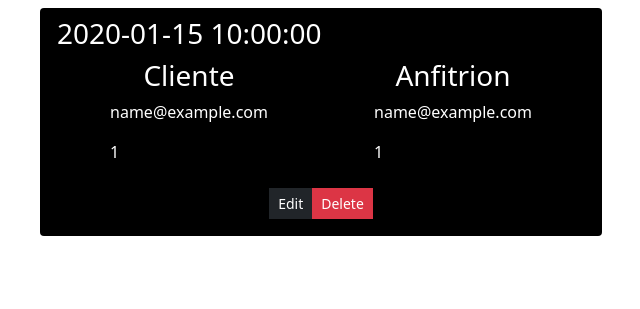
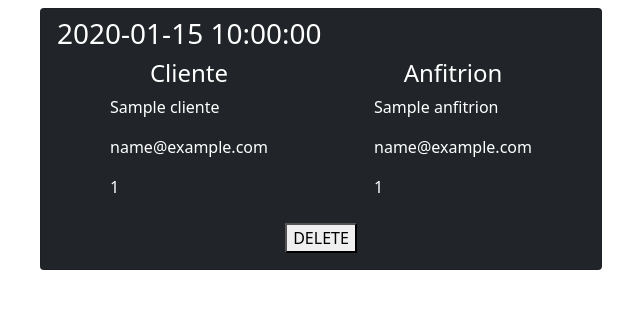
Before and after one commit to IviCarc/chatbot, a Flask app: page /reuniones in a window 1280 px wide. Shown: the part 56-365 px from the top of the page, without its empty margins (319-959 px from the left). Run offline with Flask 3, Linux system fonts and the light colour scheme; tables that the repository leaves empty hold one stand-in row (values such as "Sample post").

Commit message:
intento de delete en html

```diff
--- a/src/app.py
+++ b/src/app.py
@@ -5,13 +5,13 @@ from controllers.controllers import reuniones
 from controllers.chat_controllers import bot_chat, process, bot
 
 from utils.db import db
-
+from flask_cors import CORS
 from flask_sqlalchemy import SQLAlchemy
 from dotenv import load_dotenv
 import os
 
 app = Flask(__name__)
-
+CORS(app)
 # Configuracion de flash_sqlalchemy
 load_dotenv("./")
 SQLALCHEMY_DATABASE_URI =  os.getenv("SQLALCHEMY_DATABASE_URI")
--- a/src/controllers/controllers.py
+++ b/src/controllers/controllers.py
@@ -1,4 +1,4 @@
-from flask import request, Blueprint, jsonify, render_template
+from flask import request, Blueprint, jsonify, render_template, redirect, url_for
 from utils.db import db
 
 from models.anfitrion import Anfitrion
@@ -80,7 +80,9 @@ def editarReunion(id):
 
 @reuniones.route('/<int:id>', methods=["DELETE"])
 def eliminarReunion(id):
+    print(id)
     reunion = Reunion.query.get(id)
     db.session.delete(reunion)
     db.session.commit()
-    return jsonify(Reunion.serialize(reunion))
+    # return jsonify(Reunion.serialize(reunion))
+    return redirect(url_for('reuniones.getAllReuniones'))
--- a/src/templates/layout.html
+++ b/src/templates/layout.html
@@ -32,7 +32,7 @@
       <!-- contacts list -->
       <div class="w-50 m-auto">
         {% for reunion in reuniones %}
-          <div class="card mb-1 bg-black text-white">
+          <div class="card mb-1 bg-dark text-white">
 
             <div class="card-body py-2 px-3">
               <div class="d-flex justify-content-between">
@@ -40,21 +40,54 @@
               </div>
               <div class="d-flex justify-content-around">
                 <div>
-                  <h3 class="text-center">Cliente</h3>
+                  <h4 class="text-center">Cliente</h4>
+                  <p class="card-text">{{ reunion.cliente.nombre }}</p>
                   <p class="card-text">{{ reunion.cliente.email }}</p>
                   <p class="card-text">{{ reunion.cliente.telefono }}</p>
                 </div>
                 <div>
-                  <h3 class="text-center">Anfitrion</h3>
+                  <h4 class="text-center">Anfitrion</h4>
+                  <p class="card-text">{{ reunion.anfitrion.nombre }}</p>
                   <p class="card-text">{{ reunion.anfitrion.email }}</p>
                   <p class="card-text">{{ reunion.anfitrion.telefono }}</p>
                 </div>
-
               </div>
             </div>
+
             <div class="d-flex justify-content-center p-3">
-              <a href="ada" class="btn btn-dark btn-sm rounded-0">Edit</a>
-              <a href="adawd" class="btn btn-danger btn-sm rounded-0">Delete</a>
+
+              <!-- <a href="/reuniones" class="btn btn-danger btn-sm rounded-0" onclick="sendDelete({{'reunion.id' }})">Delete</a> -->
+              <button onclick="sendDelete({{reunion.id}})">DELETE</button>
+
+                <script>
+                function sendDelete(id) {
+                  print("http://localhost:80/" + id)
+                  fetch("http://localhost:80/" + id, {method:'DELETE'})
+                    .then(res => res.text())
+                    .then(res => console.log(res))
+                  // Crear una solicitud HTTP con el método DELETE
+                  // var xhr = new XMLHttpRequest();
+                  // xhr.open("DELETE", url);
+
+                  // // Enviar la solicitud
+                  // xhr.send();
+
+                  // // Manejar la respuesta si es necesario
+                  // xhr.onreadystatechange = function() {
+                  //   if (xhr.readyState === XMLHttpRequest.DONE) {
+                  //     if (xhr.status === 200) {
+                  //       // La solicitud se completó con éxito
+                  //       console.log("La reunión ha sido eliminada");
+                  //     } else {
+                  //       // Ocurrió un error al realizar la solicitud
+                  //       console.error("Ocurrió un error al eliminar la reunión");
+                  //     }
+                  //   }
+                  // };
+                }
+                </script>
+              <!-- <a href="/reuniones" class="btn btn-dark btn-sm rounded-0">Edit</a>
+              <a href="{{ url_for('reuniones.eliminarReunion', id=reunion.id, _method='DELETE') }}" class="btn btn-danger btn-sm rounded-0">Delete</a> -->
             </div>
           </div>
         {% endfor %}
@@ -62,6 +95,7 @@
       </div>
 
     </div>
+
 
     <!-- scripts -->
     <script
```
Also changed, not shown: 2 other files.
